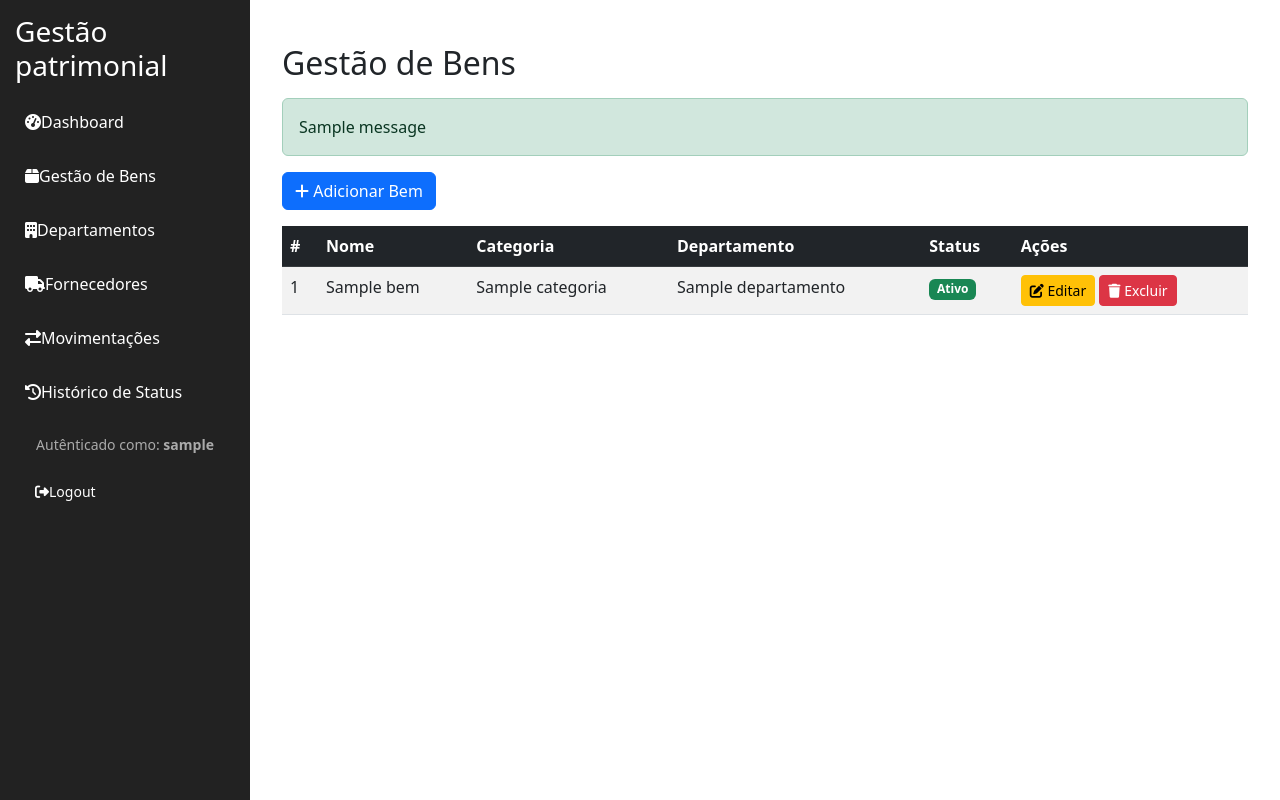
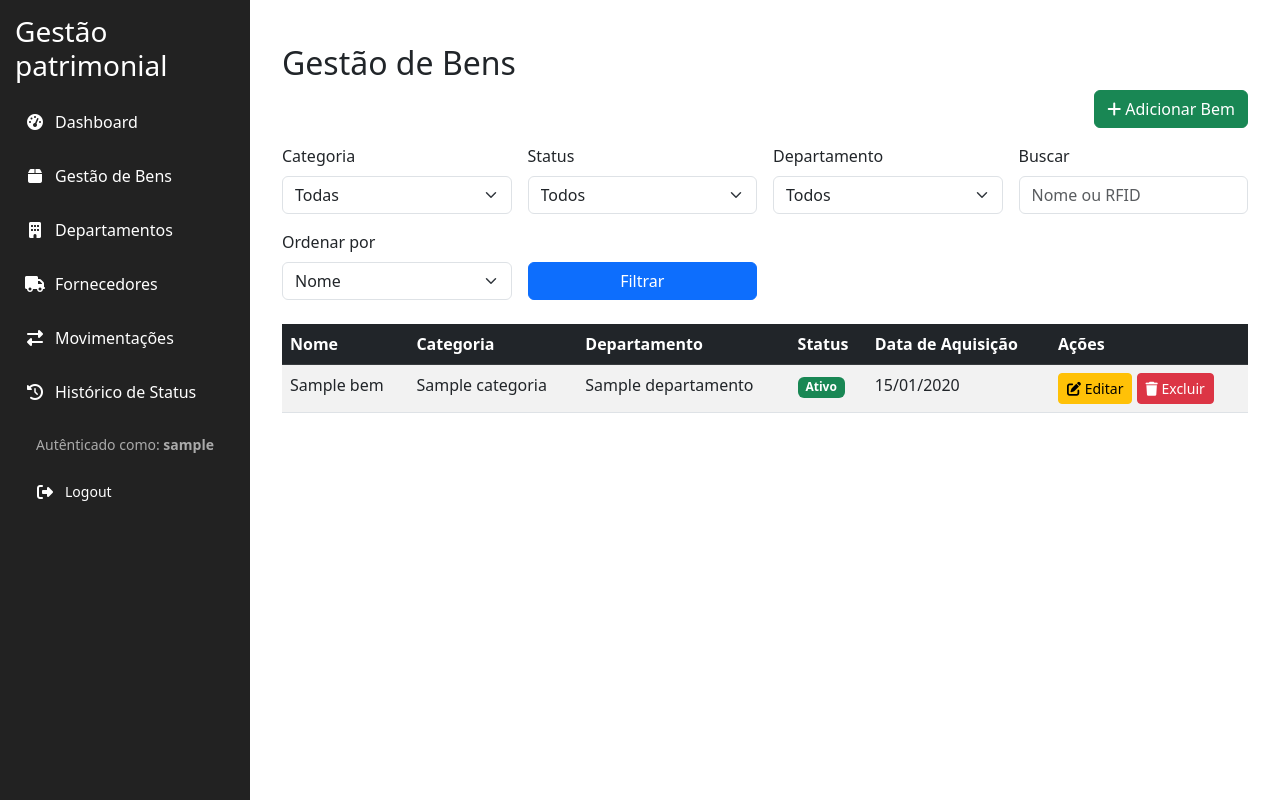
Before and after one commit to castroandrade/Sistema-Web-para-Gestao-de-Patrimonio-com-Django, a Django app: page /patrimonio/ in a window 1280 px wide. Run offline with Django 5.2, Linux system fonts and the light colour scheme; a user stored in the database is signed in; tables that the repository leaves empty hold one stand-in row (values such as "Sample post"); one stand-in notice (Sample message) is shown; some libraries are stand-ins or nearby versions.

Commit message:
Ultimo fix

```diff
--- a/apps/patrimonio/templates/patrimonio/lista.html
+++ b/apps/patrimonio/templates/patrimonio/lista.html
@@ -4,54 +4,115 @@
 
 {% block content %}
 <div class="container mt-4">
-    <h2 class="mb-3">Gestão de Bens</h2>
+    <h2>Gestão de Bens</h2>
 
-    {% if messages %}
-        {% for message in messages %}
-            <div class="alert alert-success">{{ message }}</div>
-        {% endfor %}
-    {% endif %}
-
-    <a href="{% url 'patrimonio:criar_bem' %}" class="btn btn-primary mb-3">
+    <!-- Botão para Adicionar Novo Bem -->
+    <div class="text-end">
+        <a href="{% url 'patrimonio:criar_bem' %}" class="btn btn-success mb-3">
             <i class="fas fa-plus"></i> Adicionar Bem
         </a>
+    </div>
 
-    <div class="table-responsive">
-        <table class="table table-striped table-hover">
+    <!-- Filtros -->
+    <form method="GET" class="row g-3">
+        <div class="col-md-3">
+            <label for="categoria" class="form-label">Categoria</label>
+            <select name="categoria" id="categoria" class="form-select">
+                <option value="">Todas</option>
+                {% for categoria in categorias %}
+                <option value="{{ categoria.id }}" {% if request.GET.categoria == categoria.id|stringformat:"s" %}selected{% endif %}>
+                    {{ categoria.nome }}
+                </option>
+                {% endfor %}
+            </select>
+        </div>
+
+        <div class="col-md-3">
+            <label for="status" class="form-label">Status</label>
+            <select name="status" id="status" class="form-select">
+                <option value="">Todos</option>
+                <option value="ativo" {% if request.GET.status == "ativo" %}selected{% endif %}>Ativo</option>
+                <option value="baixado" {% if request.GET.status == "baixado" %}selected{% endif %}>Baixado</option>
+                <option value="manutencao" {% if request.GET.status == "manutencao" %}selected{% endif %}>Em Manutenção</option>
+            </select>
+        </div>
+
+        <div class="col-md-3">
+            <label for="departamento" class="form-label">Departamento</label>
+            <select name="departamento" id="departamento" class="form-select">
+                <option value="">Todos</option>
+                {% for departamento in departamentos %}
+                <option value="{{ departamento.id }}" {% if request.GET.departamento == departamento.id|stringformat:"s" %}selected{% endif %}>
+                    {{ departamento.nome }}
+                </option>
+                {% endfor %}
+            </select>
+        </div>
+
+        <div class="col-md-3">
+            <label for="q" class="form-label">Buscar</label>
+            <input type="text" name="q" id="q" class="form-control" placeholder="Nome ou RFID" value="{{ request.GET.q }}">
+        </div>
+
+        <div class="col-md-3">
+            <label for="ordenacao" class="form-label">Ordenar por</label>
+            <select name="ordenacao" id="ordenacao" class="form-select">
+                <option value="nome" {% if ordenacao == "nome" %}selected{% endif %}>Nome</option>
+                <option value="-data_aquisicao" {% if ordenacao == "-data_aquisicao" %}selected{% endif %}>Mais Recentes</option>
+                <option value="data_aquisicao" {% if ordenacao == "data_aquisicao" %}selected{% endif %}>Mais Antigos</option>
+            </select>
+        </div>
+
+        <div class="col-md-3 d-flex align-items-end">
+            <button type="submit" class="btn btn-primary w-100">Filtrar</button>
+        </div>
+    </form>
+
+    <!-- Tabela de Bens -->
+    <table class="table table-striped mt-4">
         <thead class="table-dark">
             <tr>
-                    <th>#</th>
                 <th>Nome</th>
                 <th>Categoria</th>
                 <th>Departamento</th>
                 <th>Status</th>
-                    <th>Ações</th>
+                <th>Data de Aquisição</th>
+                <th>Ações</th>  <!-- Nova coluna para os botões -->
             </tr>
         </thead>
         <tbody>
             {% for bem in bens %}
             <tr>
-                    <td>{{ forloop.counter }}</td>
                 <td>{{ bem.nome }}</td>
-                    <td>{{ bem.categoria }}</td>
-                    <td>{{ bem.departamento }}</td>
+                <td>{{ bem.categoria.nome }}</td>
+                <td>{{ bem.departamento.nome|default:"-" }}</td>
                 <td>
-                        <span class="badge {% if bem.status == 'ativo' %}bg-success{% elif bem.status == 'manutencao' %}bg-warning{% else %}bg-danger{% endif %}">
-                            {{ bem.get_status_display }}
-                        </span>
+                    {% if bem.status == "ativo" %}
+                        <span class="badge bg-success">Ativo</span>
+                    {% elif bem.status == "baixado" %}
+                        <span class="badge bg-danger">Baixado</span>
+                    {% else %}
+                        <span class="badge bg-warning text-dark">Em Manutenção</span>
+                    {% endif %}
                 </td>
+                <td>{{ bem.data_aquisicao|date:"d/m/Y" }}</td>
                 <td>
-                        <a href="{% url 'patrimonio:editar_bem' bem.id %}" class="btn btn-sm btn-warning"><i class="fas fa-edit"></i> Editar</a>
-                        <a href="{% url 'patrimonio:excluir_bem' bem.id %}" class="btn btn-sm btn-danger"><i class="fas fa-trash"></i> Excluir</a>
+                    <!-- Botões de Editar e Excluir -->
+                    <a href="{% url 'patrimonio:editar_bem' bem.id %}" class="btn btn-warning btn-sm">
+                        <i class="fas fa-edit"></i> Editar
+                    </a>
+                    <a href="{% url 'patrimonio:excluir_bem' bem.id %}" class="btn btn-danger btn-sm"
+                        onclick="return confirm('Tem certeza que deseja excluir este bem?');">
+                        <i class="fas fa-trash"></i> Excluir
+                    </a>
                 </td>
             </tr>
             {% empty %}
             <tr>
-                    <td colspan="6" class="text-center">Nenhum bem cadastrado.</td>
+                <td colspan="6" class="text-center">Nenhum bem encontrado.</td>
             </tr>
             {% endfor %}
         </tbody>
     </table>
 </div>
-</div>
 {% endblock %}
--- a/apps/patrimonio/views.py
+++ b/apps/patrimonio/views.py
@@ -1,12 +1,47 @@
 from django.shortcuts import render, get_object_or_404, redirect
-from .models import Bem
+from .models import Bem, Categoria
 from .forms import BemForm
 from django.contrib import messages
+from django.db.models import Q
+from apps.departamentos.models import Departamento
 
 def lista_bens(request):
-    """ Lista todos os bens cadastrados """
+    """Listagem de bens patrimoniais com filtros e ordenação"""
     bens = Bem.objects.all()
-    return render(request, "patrimonio/lista.html", {"bens": bens})
+    categorias = Categoria.objects.all()
+    departamentos = Departamento.objects.all()
+
+    # 🔹 Filtro por Categoria
+    categoria_id = request.GET.get("categoria")
+    if categoria_id:
+        bens = bens.filter(categoria_id=categoria_id)
+
+    # 🔹 Filtro por Status
+    status = request.GET.get("status")
+    if status:
+        bens = bens.filter(status=status)
+
+    # 🔹 Filtro por Departamento
+    departamento_id = request.GET.get("departamento")
+    if departamento_id:
+        bens = bens.filter(departamento_id=departamento_id)
+
+    # 🔹 Busca por nome do bem
+    busca = request.GET.get("q")
+    if busca:
+        bens = bens.filter(Q(nome__icontains=busca) | Q(identificador_rfid__icontains=busca))
+
+    # 🔹 Ordenação dinâmica
+    ordenacao = request.GET.get("ordenacao", "nome")  # Padrão: ordenar por nome
+    bens = bens.order_by(ordenacao)
+
+    context = {
+        "bens": bens,
+        "categorias": categorias,
+        "departamentos": departamentos,
+        "ordenacao": ordenacao
+    }
+    return render(request, "patrimonio/lista.html", context)
 
 def criar_bem(request):
     """ Cria um novo bem patrimonial """
--- a/static/css/sidebar.css
+++ b/static/css/sidebar.css
@@ -147,3 +147,67 @@ body {
 .sidebar.collapsed .sidebar-header h3 {
     display: none;
 }
+
+.nav-links a {
+    display: flex;
+    align-items: center;
+    gap: 10px;  /* Espaço entre o ícone e o texto */
+    padding: 10px;
+    text-decoration: none;
+    color: white;
+}
+
+.nav-links i {
+    font-size: 16px;
+    width: 20px; /* Garante alinhamento */
+    text-align: center;
+}
+
+/* Estilos gerais para o contêiner de mensagens */
+.messages {
+    width: 90%;
+    max-width: 500px;
+    margin: 10px auto;
+    text-align: center;
+    font-family: "Josefin Sans";
+    position: absolute;
+    top: 20px;
+    left: 50%;
+    transform: translateX(-50%);
+    z-index: 10;
+  }
+
+  /* Estilos para cada tipo de mensagem */
+  .messages .message {
+    padding: 12px 20px;
+    margin-bottom: 10px;
+    border-radius: 8px;
+    color: #fff;
+    font-size: 16px;
+    font-weight: 500;
+    box-shadow: 0px 4px 6px rgba(0, 0, 0, 0.1);
+  }
+
+  /* Mensagem de sucesso */
+  .messages .success {
+    background-color: #4caf50;
+    /* Verde para sucesso */
+  }
+
+  /* Mensagem de erro */
+  .messages .error {
+    background-color: #e74c3c;
+    /* Vermelho para erro */
+  }
+
+  /* Mensagem de aviso */
+  .messages .warning {
+    background-color: #f39c12;
+    /* Laranja para aviso */
+  }
+
+  /* Mensagem informativa */
+  .messages .info {
+    background-color: #3498db;
+    /* Azul para informações */
+  }
--- a/templates/base.html
+++ b/templates/base.html
@@ -5,6 +5,7 @@
     <meta charset="UTF-8">
     <meta name="viewport" content="width=device-width, initial-scale=1.0">
     <title>{% block title %}Gestão Patrimonial{% endblock %}</title>
+    <link rel="stylesheet" href="https://cdnjs.cloudflare.com/ajax/libs/font-awesome/5.15.4/css/all.min.css">
     <link rel="stylesheet" href="{% static 'css/sidebar.css' %}">
     <script src="https://kit.fontawesome.com/a076d05399.js" crossorigin="anonymous"></script>
     <link href="https://cdn.jsdelivr.net/npm/bootstrap@5.3.0/dist/css/bootstrap.min.css" rel="stylesheet">
@@ -24,7 +25,6 @@
             <li><a href="{% url 'fornecedores:lista_fornecedores' %}"><i class="fas fa-truck"></i> Fornecedores</a></li>
             <li><a href="{% url 'movimentacoes:lista_movimentacoes' %}"><i class="fas fa-exchange-alt"></i> Movimentações</a></li>
             <li><a href="{% url 'movimentacoes:lista_historico_status' %}"><i class="fas fa-history"></i> Histórico de Status</a></li>
-
         <div class="sidebar-footer">
             <p>Autênticado como: <strong>{{ user.username }}</strong></p>
             <a href="{% url 'usuarios:logout' %}" class="logout-btn"><i class="fas fa-sign-out-alt"></i> Logout</a>
```
Also changed, not shown: apps/patrimonio/templates/patrimonio/dashboard.html (deleted, +0 -84 lines), apps/patrimonio/templates/patrimonio/form.html (+47 -1 lines). Lines whose indentation alone changed are shown as unchanged.
